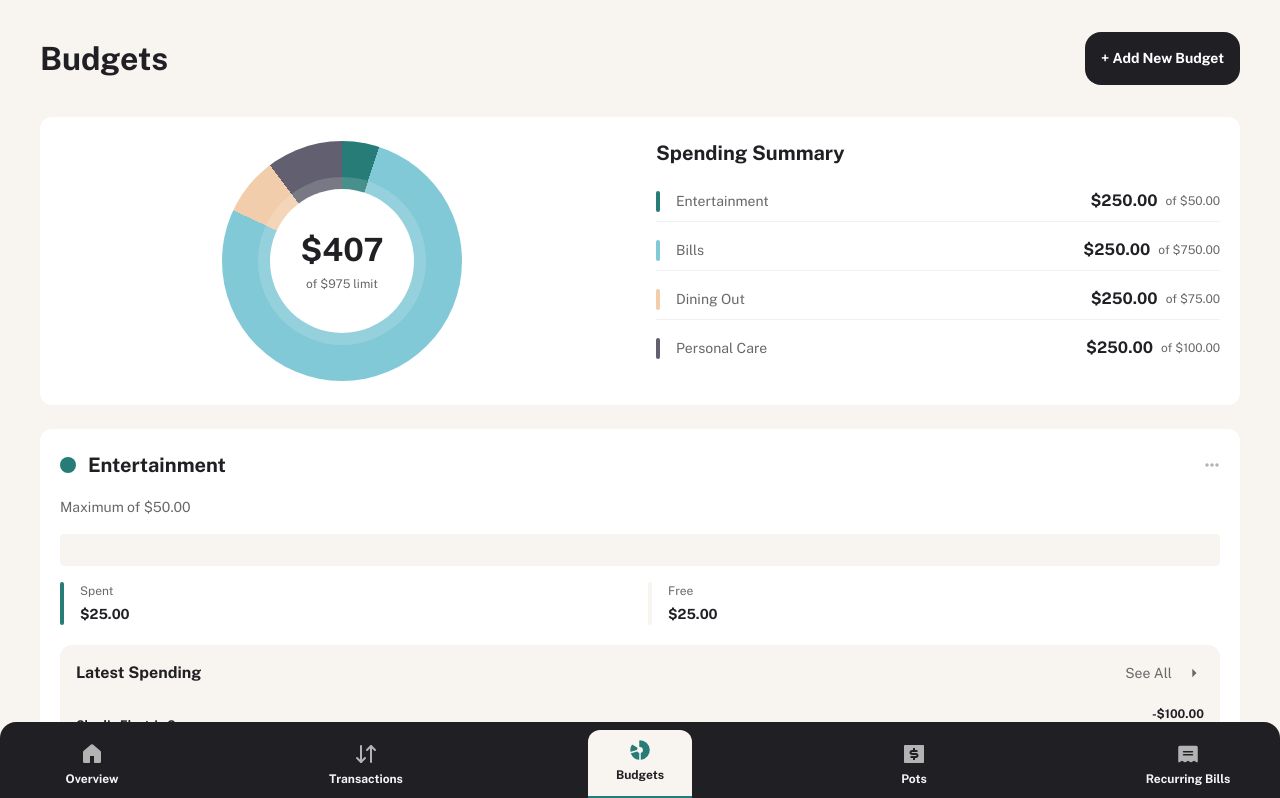
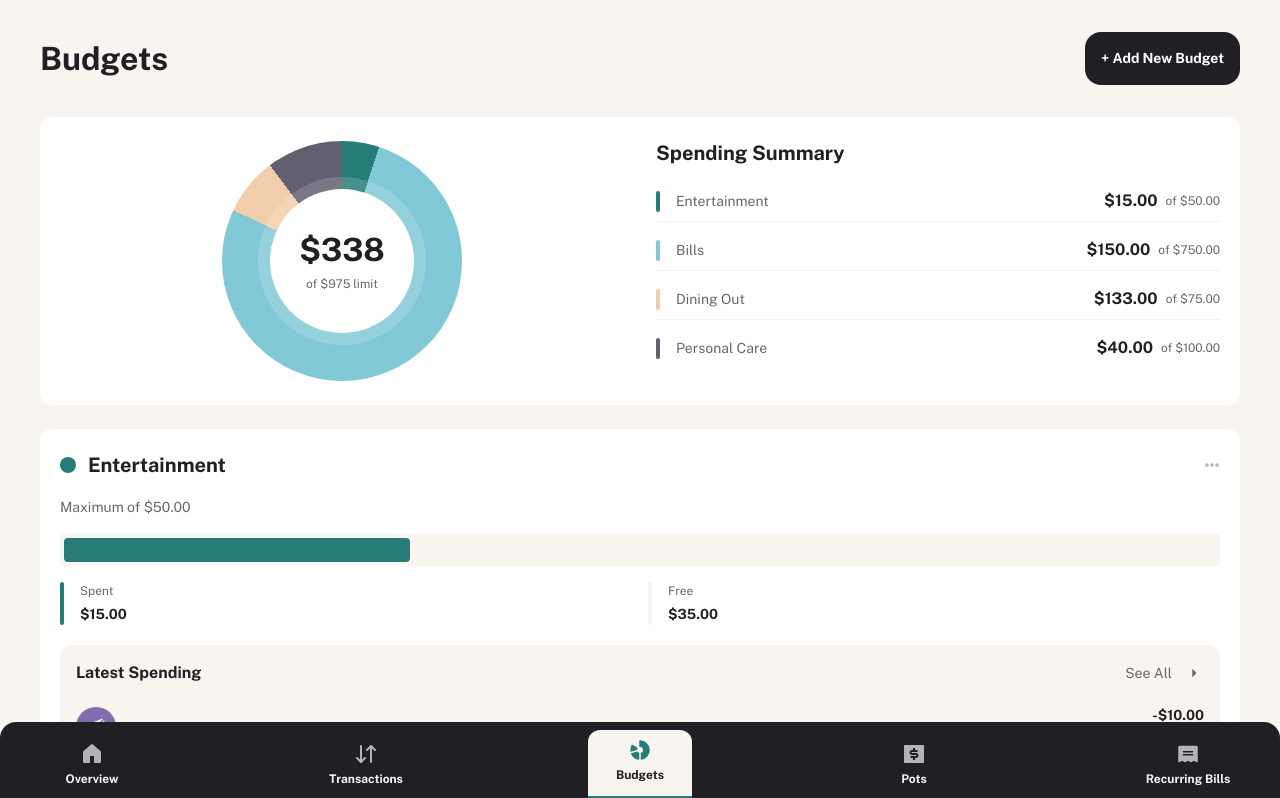
Before and after one commit to Oloude/personal-finance-app, a React (Vite) app: page /budgets in a window 1280 px wide. Shown: the top 798 px of the page. Built offline with nearby package versions, Linux system fonts and the light colour scheme.

Commit message:
finished updating the budget ui data

```diff
--- a/src/components/Budgets/Budget.tsx
+++ b/src/components/Budgets/Budget.tsx
@@ -5,6 +5,12 @@ import BudgetDropdown from "./BudgetDropdown";
 import DeleteBudgetModal from "./DeleteBudgetModal";
 import { useState } from "react";
 import EditBudgetModal from "./EditBudgetModal";
+import useFinanceState from "../../FinanceState";
+import getSpentPerCategory from "../../utils/GetSpentPerCategory";
+import lastestSpendingByCategory from "../../utils/LastThreeSpendingByCategory";
+import type { Transaction } from "../../FinanceState";
+import FormatAmount from "../../utils/FormatTransactionAmount";
+import formatDate from "../../utils/FormatDate";
 
 type BudgetProps = {
     budget : BudgetType;
@@ -15,6 +21,12 @@ type BudgetProps = {
 export default function Budget({budget, handleToggleShowBudgetDropdown, showBudgetDropdown} : BudgetProps) {
     const [showDeleteModal, setShowDeleteModal] = useState(false)
     const [showEditBudgetModal, setShowEditBudgetModal] = useState(false)
+    const budgets = useFinanceState(state => state.data).budgets
+    const transactions = useFinanceState(state => state.data).transactions
+    let budgetCategory = budgets.map(budget => budget.category)
+
+    let spentByCategory = getSpentPerCategory(transactions, budgetCategory)
+    let spendingByCategory = lastestSpendingByCategory(transactions, budgetCategory)
 
     function handleToggleShowDeleteModal(){
         setShowDeleteModal(prev => !prev)
@@ -24,6 +36,7 @@ export default function Budget({budget, handleToggleShowBudgetDropdown, showBudg
         setShowEditBudgetModal(prev => !prev)
     }
 
+    console.log(spendingByCategory[budget.category].slice(0,3))
 
   return (
     <div className="rounded-xl bg-white px-5 py-6 flex flex-col gap-5">
@@ -40,21 +53,21 @@ export default function Budget({budget, handleToggleShowBudgetDropdown, showBudg
         <div className="flex flex-col gap-4">
             <h4 className="text-preset4 text-grey500">Maximum of ${budget.maximum.toFixed(2)}</h4>
             <div className="bg-beige100 rounded p-1 h-8 flex">
-
+              <span className="h-full rounded" style={{backgroundColor : budget.theme, width : `${(spentByCategory[budget.category] / budget.maximum) * 100}%`}}></span>
             </div>
             <div className="grid grid-cols-2 gap-4">
                 <div className="flex items-center gap-4">
                     <div className="h-10.75 w-1 rounded-full " style={{backgroundColor: budget.theme}}></div>
                     <div className="flex flex-col gap-1">
                         <h5 className="text-preset5 text-grey500">Spent</h5>
-                        <span className="text-preset4 font-bold text-grey900">$25.00</span>
+                        <span className="text-preset4 font-bold text-grey900">${spentByCategory[budget.category].toFixed(2)}</span>
                     </div>
                 </div>
                  <div className="flex items-center gap-4">
                     <div className="h-10.75 w-1 rounded-full bg-beige100" ></div>
                     <div className="flex flex-col gap-1">
                         <h5 className="text-preset5 text-grey500">Free</h5>
-                        <span className="text-preset4 font-bold text-grey900">$25.00</span>
+                        <span className="text-preset4 font-bold text-grey900">${budget.maximum - spentByCategory[budget.category] < 0 ? 0: ( budget.maximum - spentByCategory[budget.category]).toFixed(2)}</span>
                     </div>
                 </div>
             </div>
@@ -72,7 +85,7 @@ export default function Budget({budget, handleToggleShowBudgetDropdown, showBudg
             </header>
             <div className="flex flex-col gap-3 divide-y divide-grey500/20">
                 {
-                    [1,2,3,].map(i => <BudgetDetails key={i}/>)
+                    spendingByCategory[budget.category].slice(0,3).map((transaction, i) => <BudgetDetails key={`${transaction.name}-${i}`} transaction={transaction}/>)
                 }
             </div>
 
@@ -81,17 +94,21 @@ export default function Budget({budget, handleToggleShowBudgetDropdown, showBudg
   )
 }
 
+type BudgetDetailsProps = {
+    transaction : Transaction
+}
 
-function BudgetDetails(){
+
+function BudgetDetails({transaction} : BudgetDetailsProps){
     return (
         <div className="flex items-center justify-between gap-4 pb-3">
             <div className="flex items-center gap-3">
-                <img src="" alt="" className="hidden w-10 h-10 rounded-full" />
-                <h4 className="text-preset5 font-bold text-grey900">Charlie Electric Company</h4>
+                <img src={transaction.avatar} alt="" className="hidden w-10 h-10 rounded-full md:inline" />
+                <h4 className="text-preset5 font-bold text-grey900">{transaction.name}</h4>
             </div>
             <div className="flex flex-col items-end gap-1">
-                <span className="text-preset5 font-bold text-grey900">-$100.00</span>
-                <span className="text-preset5 text-grey500">1 Aug 2024</span>
+                {FormatAmount(transaction.amount)}
+                <span className="text-preset5 text-grey500">{formatDate(transaction.date)}</span>
             </div>
         </div>
     )
--- a/src/components/Budgets/SpendingSummary.tsx
+++ b/src/components/Budgets/SpendingSummary.tsx
@@ -1,56 +1,81 @@
 import useFinanceState from "../../FinanceState";
-import type  {Budget as BudgetType} from '../../FinanceState'
+import getSpentPerCategory from "../../utils/GetSpentPerCategory";
 import SpendingChart from "./SpendingChart";
 
 export default function SpendingSummary() {
-    const budgets = useFinanceState(state => state.data).budgets
-    let totalBudget = budgets.reduce((total, budget)=> total + budget.maximum,0)
-   let currentDegree = 0
+  const budgets = useFinanceState((state) => state.data).budgets;
+  let totalBudget = budgets.reduce(
+    (total, budget) => total + budget.maximum,
+    0,
+  );
+  const transactions = useFinanceState(state => state.data).transactions
+  let budgetCategories = budgets.map(budget => budget.category)
+  let currentDegree = 0;
+
+  let spentPerCategory = getSpentPerCategory(transactions, budgetCategories)
 
   const gradientArr = budgets.map((budget) => {
-  const deg = Math.round((budget.maximum / totalBudget) * 360)
+    const deg = Math.round((budget.maximum / totalBudget) * 360);
 
-  const start = currentDegree
-  const end = currentDegree + deg
+    const start = currentDegree;
+    const end = currentDegree + deg;
 
-  currentDegree = end
+    currentDegree = end;
 
     return {
       color: budget.theme,
       start,
       end,
-  }
-})
-  return <section className="grid grid-cols-1 md:grid-cols-2 lg:grid-cols-1 gap-8 px-5 py-6 rounded-xl bg-white lg:col-span-2 ">
-    <SpendingChart amount={407} limit={totalBudget} gradients={gradientArr}/>
-    <Summary budgets={budgets}/>
+    };
+  });
 
-  </section>;
+  let formatedBudget = budgets.map(budget =>( {...budget, totalSpent :spentPerCategory[budget.category]}))
+  let totalAmount = formatedBudget.reduce((total, budget) => total + budget.totalSpent ,0)
+  return (
+    <section className="grid grid-cols-1 md:grid-cols-2 lg:grid-cols-1 gap-8 px-5 py-6 rounded-xl bg-white lg:col-span-2 ">
+      <SpendingChart amount={totalAmount} limit={totalBudget} gradients={gradientArr} />
+      <Summary budgets={formatedBudget} />
+    </section>
+  );
 }
 
 type SummaryProps = {
-    budgets : BudgetType[]
-}
+  budgets: {totalSpent: number;
+    category: string;
+    maximum: number;
+    theme: string;}[];
+};
 
-function Summary({budgets} : SummaryProps){
-    return(
+function Summary({ budgets }: SummaryProps) {
+  return (
     <div className="flex flex-col gap-6 ">
       <h2 className="text-preset2 font-bold text-grey900">Spending Summary</h2>
       <div className="flex flex-col gap-4 divide-y divide-grey100">
-{
-    budgets.map(budget => <div key={budget.category} className="flex items-center gap-2 justify-between pb-2">
+        {budgets.map((budget) => (
+          <div
+            key={budget.category}
+            className="flex items-center gap-2 justify-between pb-2"
+          >
             <div className="flex items-center gap-4">
-            <div className="h-5.25 w-1 rounded-full " style={{backgroundColor: budget.theme}}></div>
+              <div
+                className="h-5.25 w-1 rounded-full "
+                style={{ backgroundColor: budget.theme }}
+              >
+
+              </div>
               <h3 className="text-preset4 text-grey500">{budget.category}</h3>
             </div>
             <div className="flex items-center gap-2">
-            <span className="text-preset3 font-bold text-grey900">$250.00</span>
-            <span className="text-preset5 text-grey500">of ${budget.maximum.toFixed(2)}</span>
-        </div>
-    </div>)
-}
-
+              <span className="text-preset3 font-bold text-grey900">
+                ${budget.totalSpent.toFixed(2)}
+              </span>
+              <span className="text-preset5 text-grey500">
+                of ${budget.maximum.toFixed(2)}
+              </span>
             </div>
           </div>
-    )
+        ))}
+      </div>
+    </div>
+  );
 }
--- /dev/null
+++ b/src/utils/GetSpentPerCategory.ts
@@ -0,0 +1,16 @@
+import type { Transaction } from "../FinanceState";
+
+export default function getSpentPerCategory(transactions : Transaction[], budgetCategories: string[]){
+ let augTransaction = transactions.filter(transaction => {
+    let date = new Date(transaction.date)
+    return date.getUTCFullYear() === 2024 &&
+         date.getUTCMonth() === 7;
+ })
+
+ let augTransactionCatgory = augTransaction.filter(transaction => budgetCategories.includes(transaction.category) ).reduce((category, transaction) =>{
+    category[transaction.category] = (category[transaction.category] || 0) + Math.abs(transaction.amount)
+    return category
+ } ,{}as Record<string, number>)
+
+ return augTransactionCatgory
+}
--- /dev/null
+++ b/src/utils/LastThreeSpendingByCategory.ts
@@ -0,0 +1,14 @@
+import type { Transaction } from "../FinanceState";
+
+export default function lastestSpendingByCategory(transactions : Transaction[], budgetCategories : string[]){
+let sortedTransaction = transactions.toSorted((a,b) => new Date(b.date).getTime() - new Date(a.date).getTime())
+let sortedIncludedTransactionCategory = sortedTransaction.filter(transaction => budgetCategories.includes(transaction.category)).reduce((category, transaction) => {
+    if(!category[transaction.category]){
+        category[transaction.category] = []
+    }
+    category[transaction.category].push(transaction)
+    return category
+}, {} as Record<string, Transaction[]>)
+
+return sortedIncludedTransactionCategory
+}
```
Lines whose indentation alone changed are shown as unchanged.
